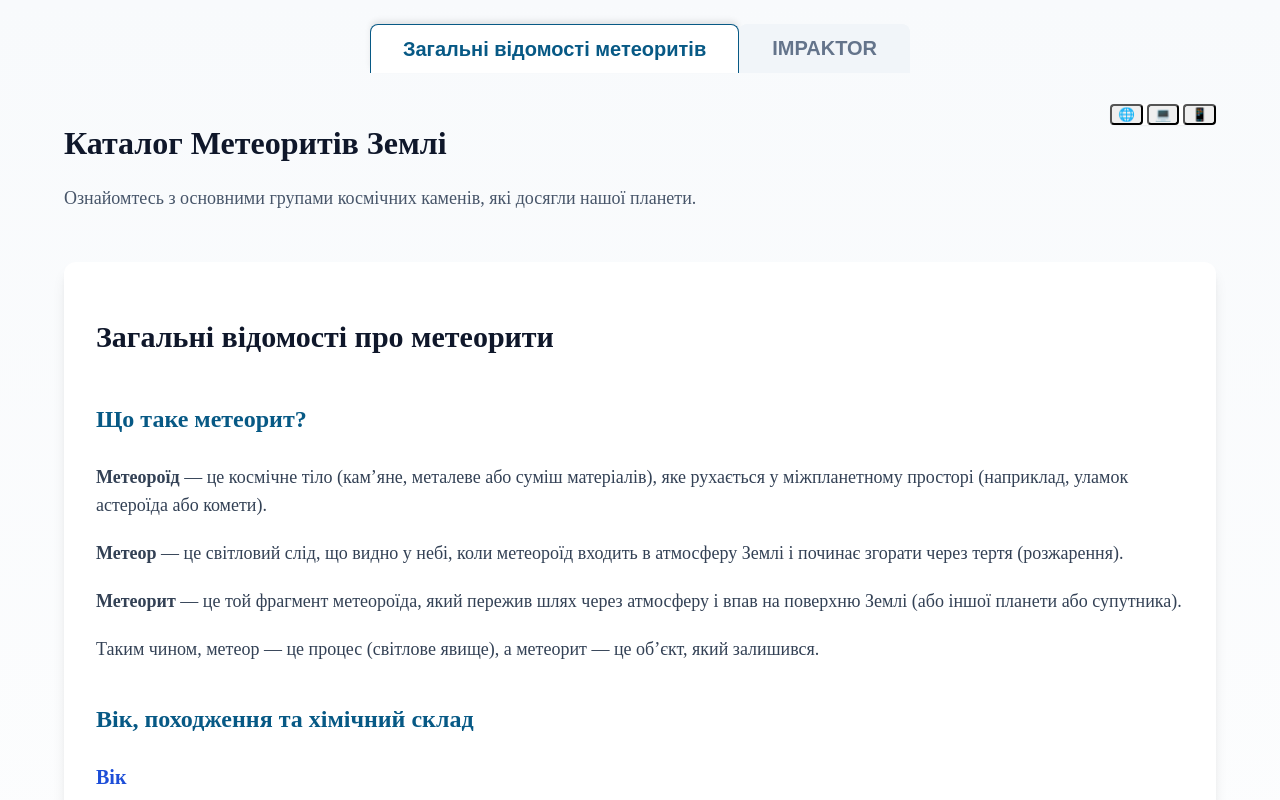
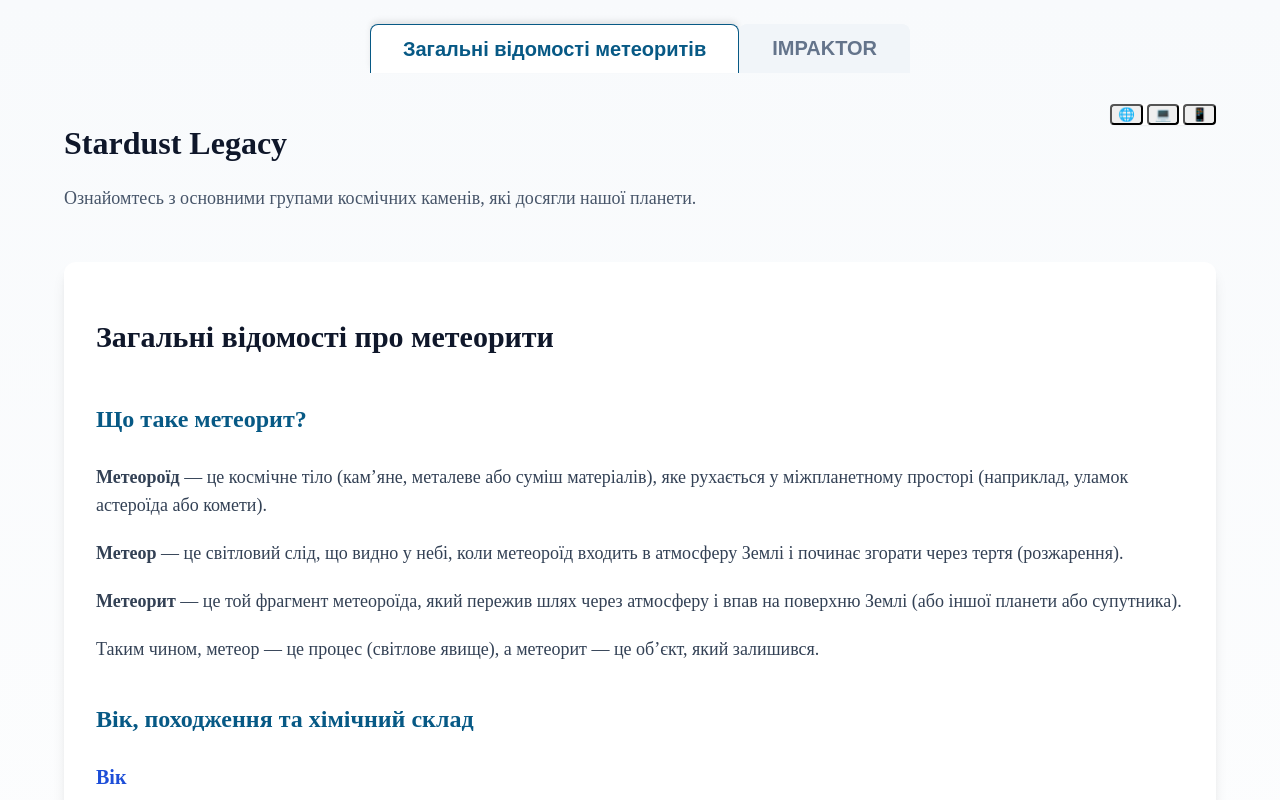
Before and after one commit to GIDRASpins/star_dev, a plain HTML site: page index.html in a window 1280 px wide. Shown: the top 800 px of the page. Drawn offline with nearby package versions, Linux system fonts and the light colour scheme.

Commit message:
Update index.html

```diff
--- a/index.html
+++ b/index.html
@@ -530,7 +530,7 @@
             headerTextContainer.innerHTML = '';
             if (page === 'meteorites') {
                 headerTextContainer.innerHTML = `
-                    <h1 class="text-4xl font-extrabold text-slate-900">Каталог Метеоритів Землі</h1>
+                    <h1 class="text-4xl font-extrabold text-slate-900">Stardust Legacy</h1>
                     <p class="text-lg text-slate-600 mt-1">Ознайомтесь з основними групами космічних каменів, які досягли нашої планети.</p>
                 `;
             } else if (page === 'impaktor') {
```
